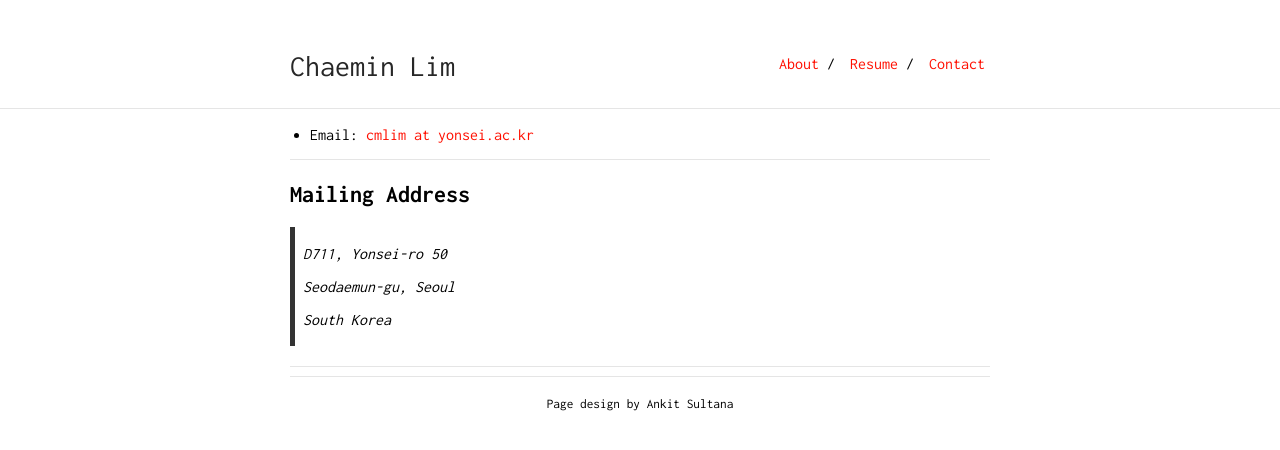
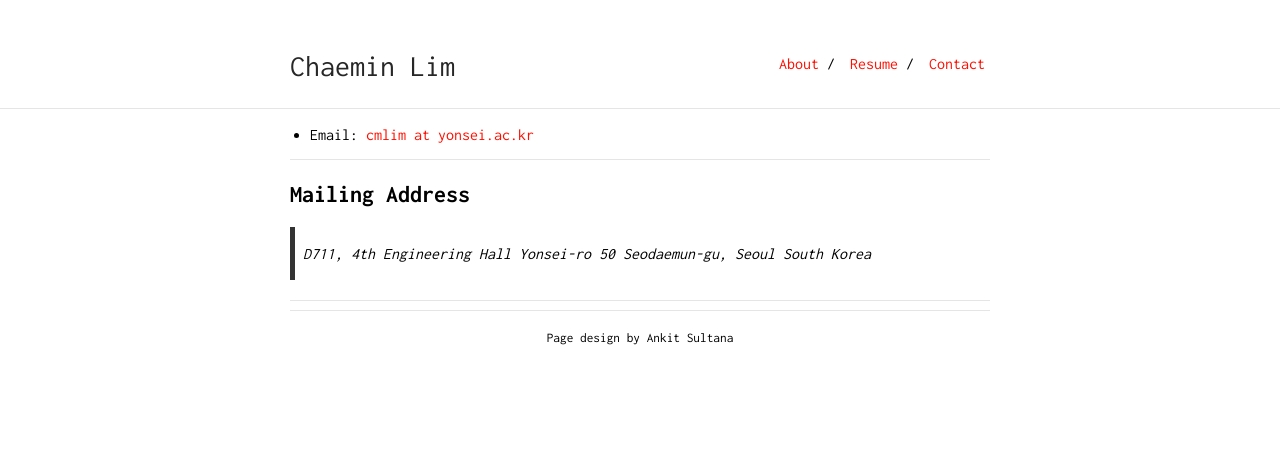
Before and after one commit to janoslim/janoslim.github.io, a Jekyll site: the page built from contact.md, in a window 1280 px wide. Shown: the top 450 px of the page. Built offline with Jekyll 4.4.1, drawn with Linux system fonts in a browser that asks for light colours.

Commit message:
Update contact.md

```diff
--- a/contact.md
+++ b/contact.md
@@ -9,10 +9,9 @@ is_contact: true
 
 ## Mailing Address
 
-> D711, Yonsei-ro 50
->
+> D711, 4th Engineering Hall
+> Yonsei-ro 50
 > Seodaemun-gu, Seoul
->
 > South Korea
 
 ---
```
